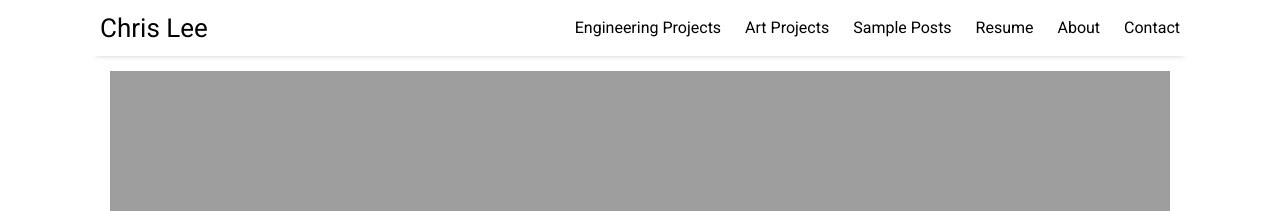
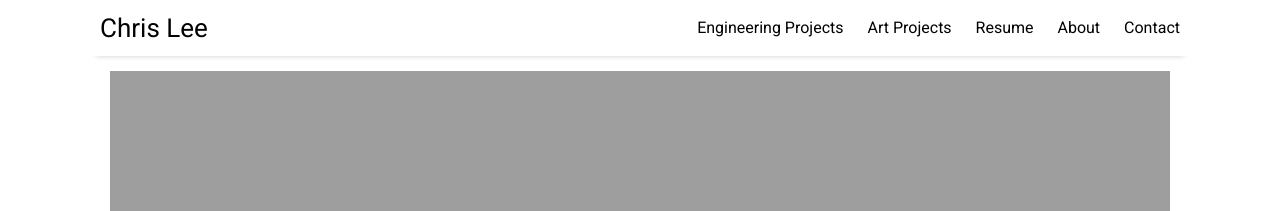
Before and after one commit to Christopher-LeeNU/Christopher-LeeNU.github.io, a Jekyll site: the page built from index.html, in a window 1280 px wide. Shown: the top 211 px of the page. Built offline with Jekyll 4.4.1, drawn with Linux system fonts in a browser that asks for light colours; nearby versions of some CDN libraries; the list of posts is cut into pages by our own code.

Commit message:
Update settings.yml

```diff
--- a/_data/settings.yml
+++ b/_data/settings.yml
@@ -9,7 +9,6 @@ google-ID: 'UA-112060364-2'
 menu:
 - {name: 'Engineering Projects',  url: 'engineering'}
 - {name: 'Art Projects', url: 'arts'}
-- {name: 'Sample Posts',       url: 'sample-posts'}
 - {name: 'Resume',      url: 'resume'}
 - {name: 'About',              url: 'about'}
 - {name: 'Contact',            url: 'contact'}
```
